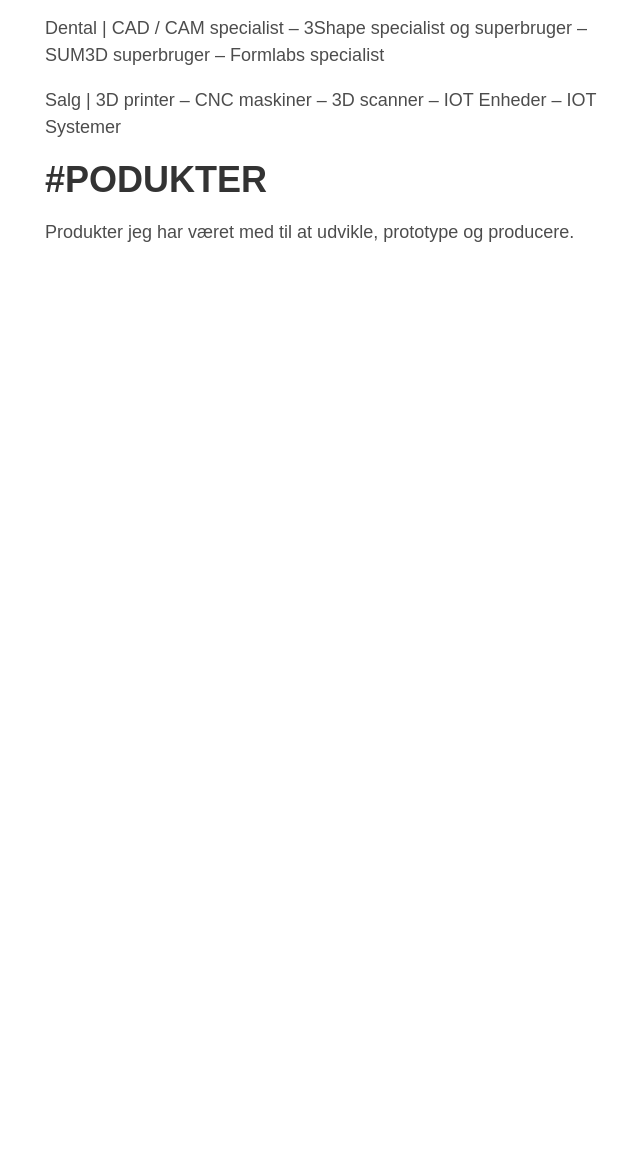
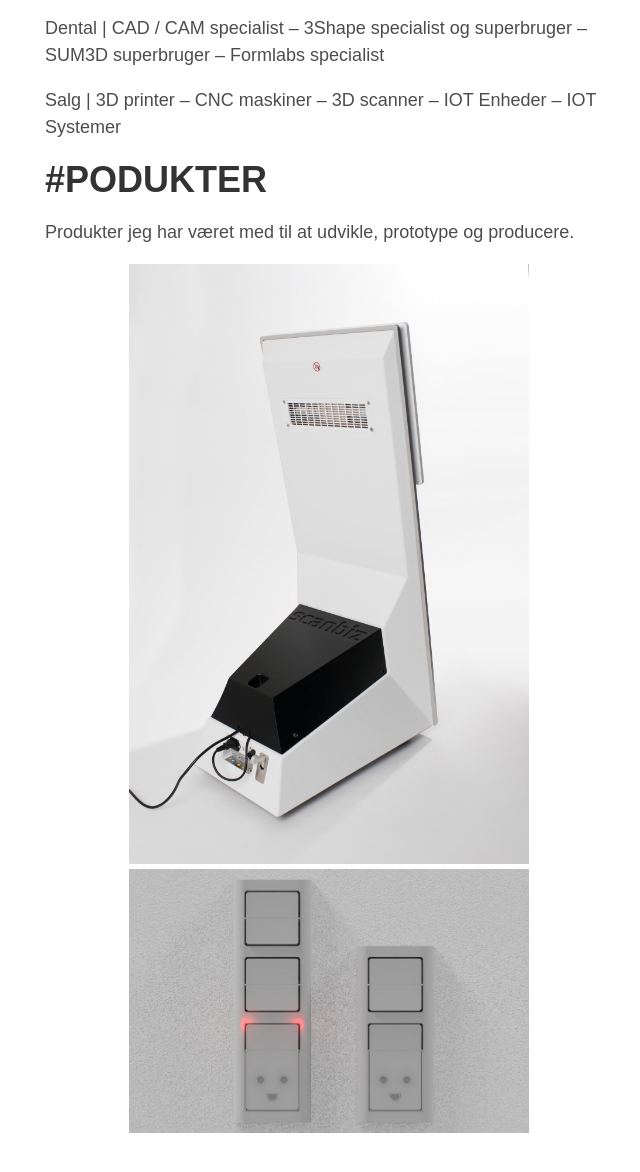
Before and after one commit to cph4cker/cph4cker.github.io, a plain HTML site: page index.html in a window 1280 px wide. Shown: the part 3125-4297 px from the top of the page, without its empty margins (631-1271 px from the left). Before the commit the page ends 3425 px from the top, so only its background shows below. Drawn offline with Linux system fonts and the light colour scheme.

Commit message:
Billeder

```diff
--- a/index.html
+++ b/index.html
@@ -238,6 +238,10 @@
     <p>Salg | 3D printer – CNC maskiner – 3D scanner – IOT Enheder – IOT Systemer</p>
     <h2>#PODUKTER</h2>
     <p>Produkter jeg har været med til at udvikle, prototype og producere.</p>
+      <center>
+        <img src="img/scanbiz.jpg" alt="Scanbiz PowerUP" class="responsive">
+        <img src="img/ZH.jpg" alt="ZenseHome" class="responsive">
+      </center>
   </div>
 </body>
 
--- a/style.css
+++ b/style.css
@@ -395,3 +395,9 @@ i.mail::after {
     margin: 1em 4em 0 4em;
   }
 }
+
+.responsive {
+  width: 100%;
+  max-width: 400px;
+  height: auto;
+}
```
Also changed, not shown: img/ZH.jpg (added), img/scanbiz.jpg (added).
